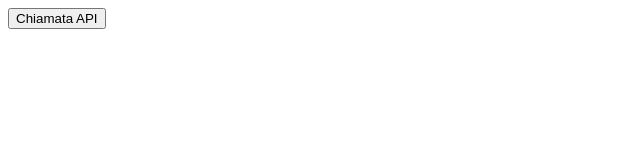
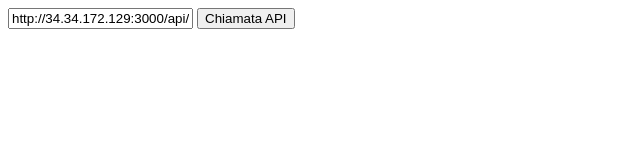
Before and after one commit to foogaro/redis-sleight-of-hand, a plain HTML site: page frontend/index.html in a window 1280 px wide. Both pictures are taken after a click on the button "Chiamata API". Shown: the whole page, without its empty margins (0-640 px from the left). Drawn offline with Linux system fonts and the light colour scheme; no server answers.

```diff
--- a/frontend/index.html
+++ b/frontend/index.html
@@ -32,6 +32,7 @@
     </style>
 </head>
 <body>
+    <input type="text" name="api2call" value="http://34.34.172.129:3000/api/data?param1=A&param2=B&param3=C" id="api2call">
     <button onclick="fetchData()">Chiamata API</button>
 
     <!-- Overlay oscurato -->
@@ -46,7 +47,8 @@
     <script>
         async function fetchData() {
             try {
-                let response = await fetch('URL_DELLA_TUA_API'); // Sostituisci con l'URL della tua API
+                let api2call = document.getElementById('api2call').value;
+                let response = await fetch(api2call);
                 let data = await response.json();
 
                 document.getElementById('data').textContent = JSON.stringify(data, null, 2);
```
Also changed, not shown: 1 other file.
